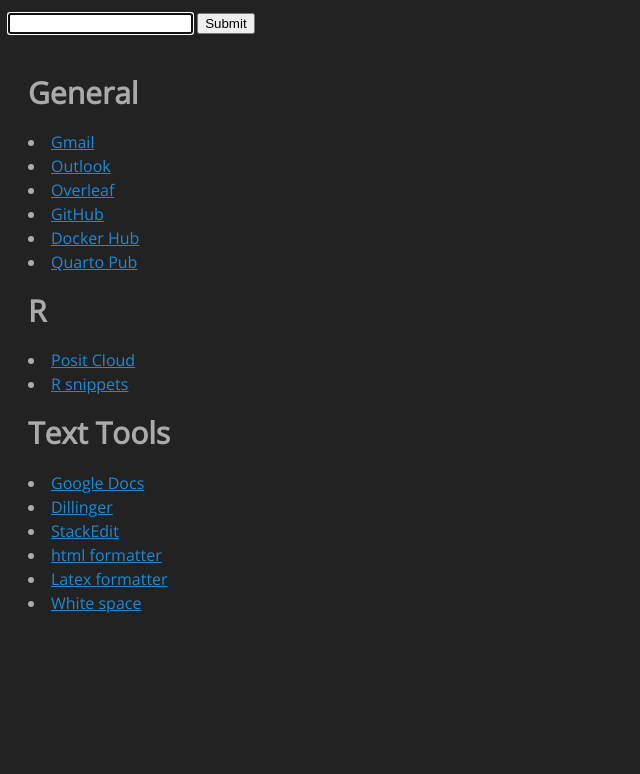
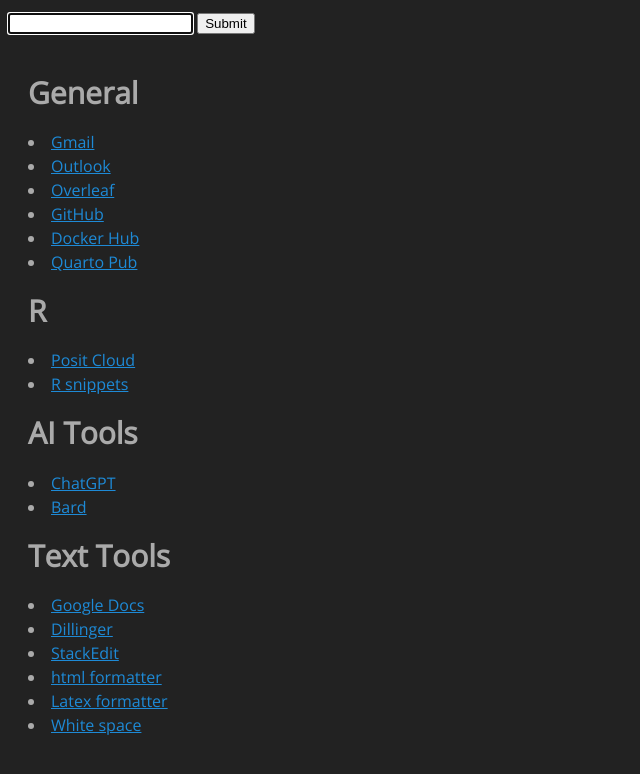
Before and after one commit to ijapesigan/links, a plain HTML site: page index.html in a window 1280 px wide. Shown: the whole page, without its empty margins (0-640 px from the left). Drawn offline with nearby package versions, Linux system fonts and the light colour scheme.

Commit message:
Update index.html

```diff
--- a/index.html
+++ b/index.html
@@ -132,6 +132,9 @@
           <h1>R</h1>
               <li><a href = "https://posit.cloud/">Posit Cloud</a></li>
               <li><a href = "https://rdrr.io/snippets/">R snippets</a></li>
+          <h1>AI Tools</h1>
+              <li><a href = "https://chat.openai.com/">ChatGPT</a></li>
+              <li><a href = "https://bard.google.com/">Bard</a></li>
           <h1>Text Tools</h1>
               <li><a href = "https://docs.google.com/">Google Docs</a></li>
               <li><a href = "https://dillinger.io/">Dillinger</a></li>
```
